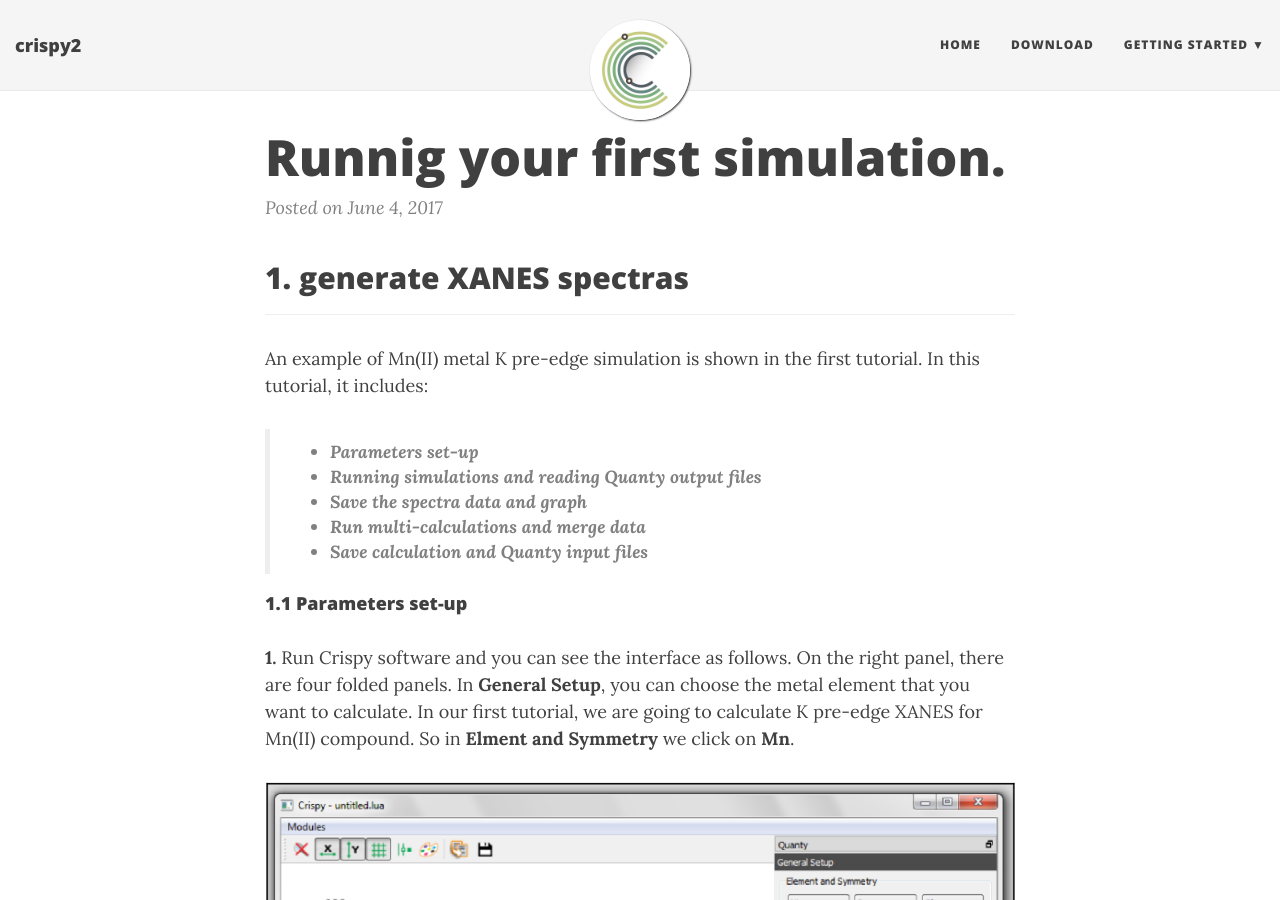
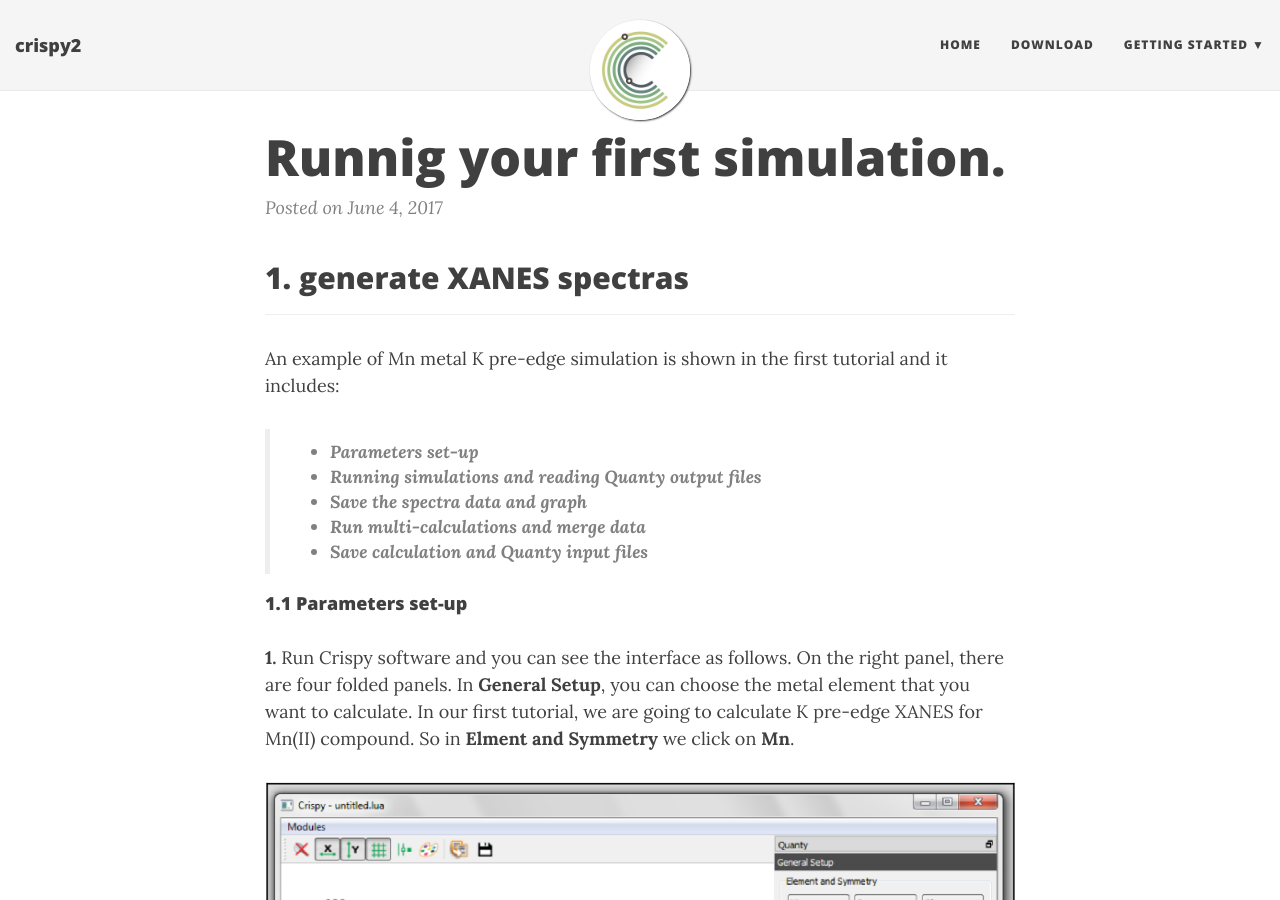
Before and after one commit to Cathyhjj/crispy2, a Jekyll site: the page built from _posts/2017-06-04-running-your-first-simulation.md, in a window 1280 px wide and 900 px high. Built offline with Jekyll 4.4.1, drawn with Linux system fonts in a browser that asks for light colours; nearby versions of some CDN libraries.

Commit message:
Update 2017-06-04-running-your-first-simulation.md

```diff
--- a/_posts/2017-06-04-running-your-first-simulation.md
+++ b/_posts/2017-06-04-running-your-first-simulation.md
@@ -6,9 +6,7 @@ title: Runnig your first simulation.
 ## 1. generate XANES spectras
 ---
 
-An example of Mn(II) metal K pre-edge simulation is shown in the first tutorial.
-In this tutorial, it includes:
-
+An example of Mn metal K pre-edge simulation is shown in the first tutorial and it includes:
 
 > - **Parameters set-up**
 > - **Running simulations and reading Quanty output files**
```
